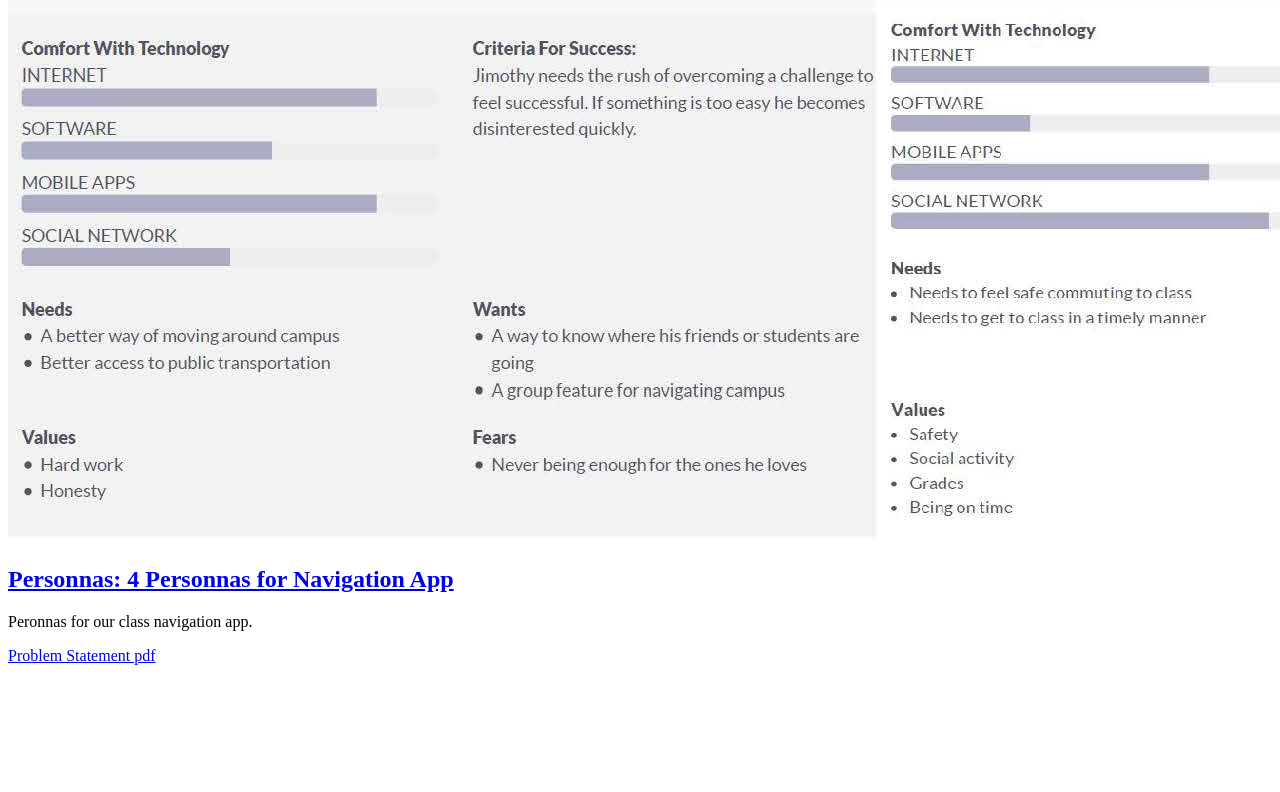
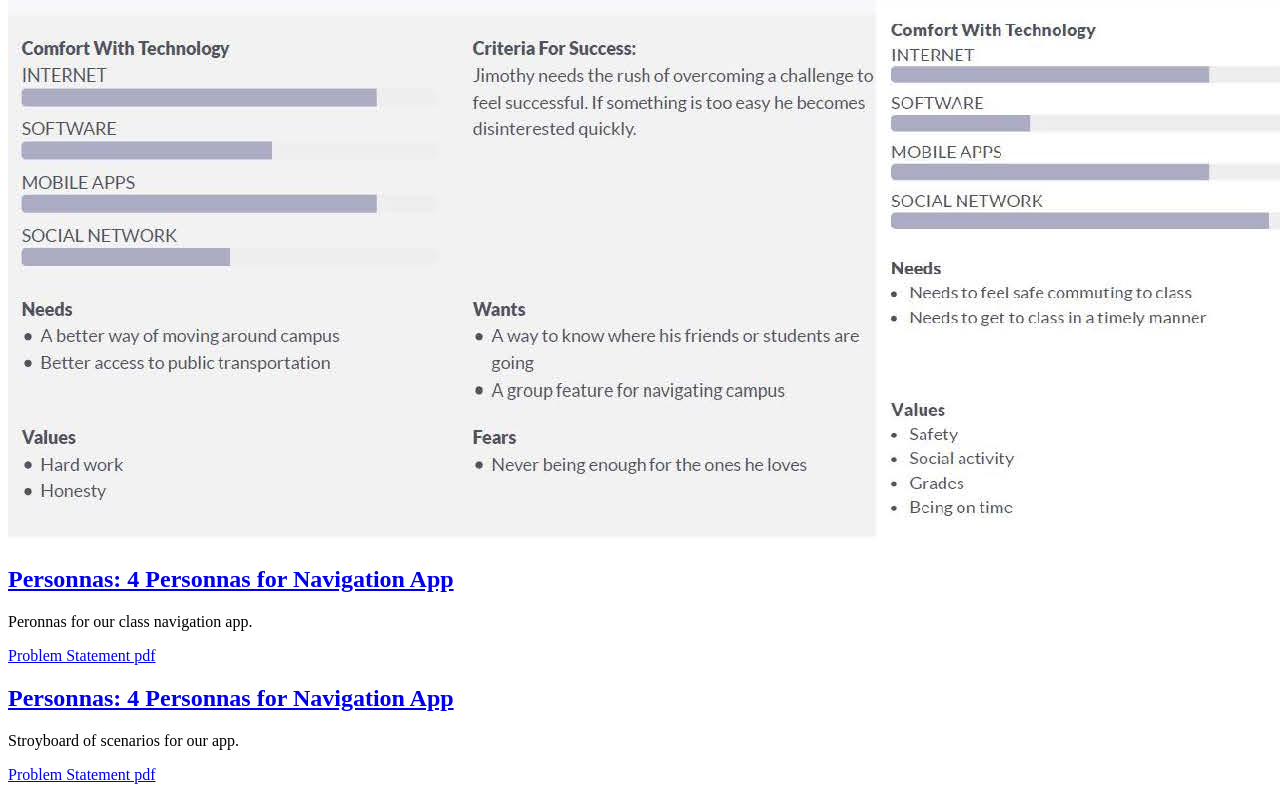
Before and after one commit to Robbie-Knight/Robbie-Knight.github.io, a plain HTML site: page index.html in a window 1280 px wide. Shown: the part 2419-3211 px from the top of the page. Before the commit the page ends 3092 px from the top, so only its background shows below. Drawn offline with Linux system fonts and the light colour scheme.

Commit message:
Add files via upload

```diff
--- a/index.html
+++ b/index.html
@@ -39,5 +39,16 @@
                 <a href="files/personas.pdf">Problem Statement pdf</a>
             </section>
         </section>
+         <!--Storyboard Assignement-->
+         <section class="assignment">
+            <a href="files/storyboard.pdf"></a>
+            <section class="ass-details">
+                <a href="files/storyboard.pdf"><h2>Personnas: 4 Personnas for Navigation App</h2></a>
+                <p>
+                    Stroyboard of scenarios for our app.
+                </p>
+                <a href="files/storyboard.pdf">Problem Statement pdf</a>
+            </section>
+        </section>
     </body>
 </html>
```
